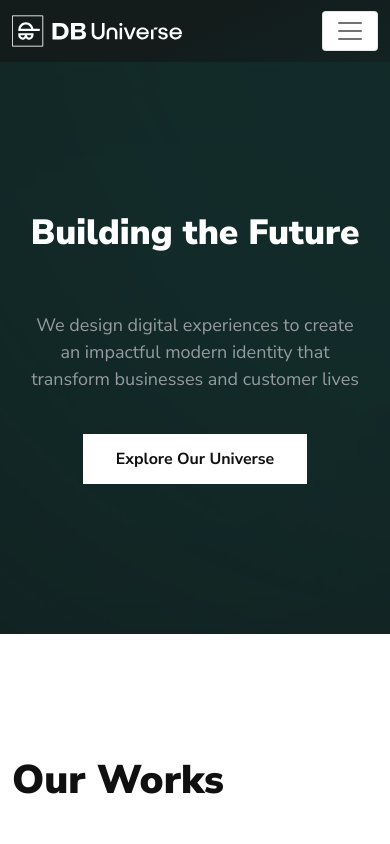
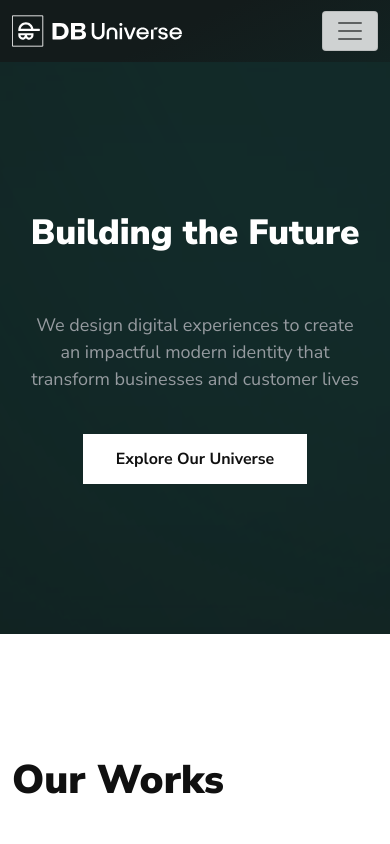
Before and after one commit to Shubhamsadhu02/DBU, a Next.js app: page / in a window 390 px wide. Shown: the top 844 px of the page. Built offline with nearby package versions, Linux system fonts and the light colour scheme; a web font is replaced by a local one.

Commit message:
new chages updated

```diff
--- a/styles/globals.css
+++ b/styles/globals.css
@@ -1231,6 +1231,7 @@ footer .copyright p {
     .navbar-toggler
     {
         background-color: #FFFFFF !important;
+        opacity: .8;
     }
 
     .section-margin {
```
